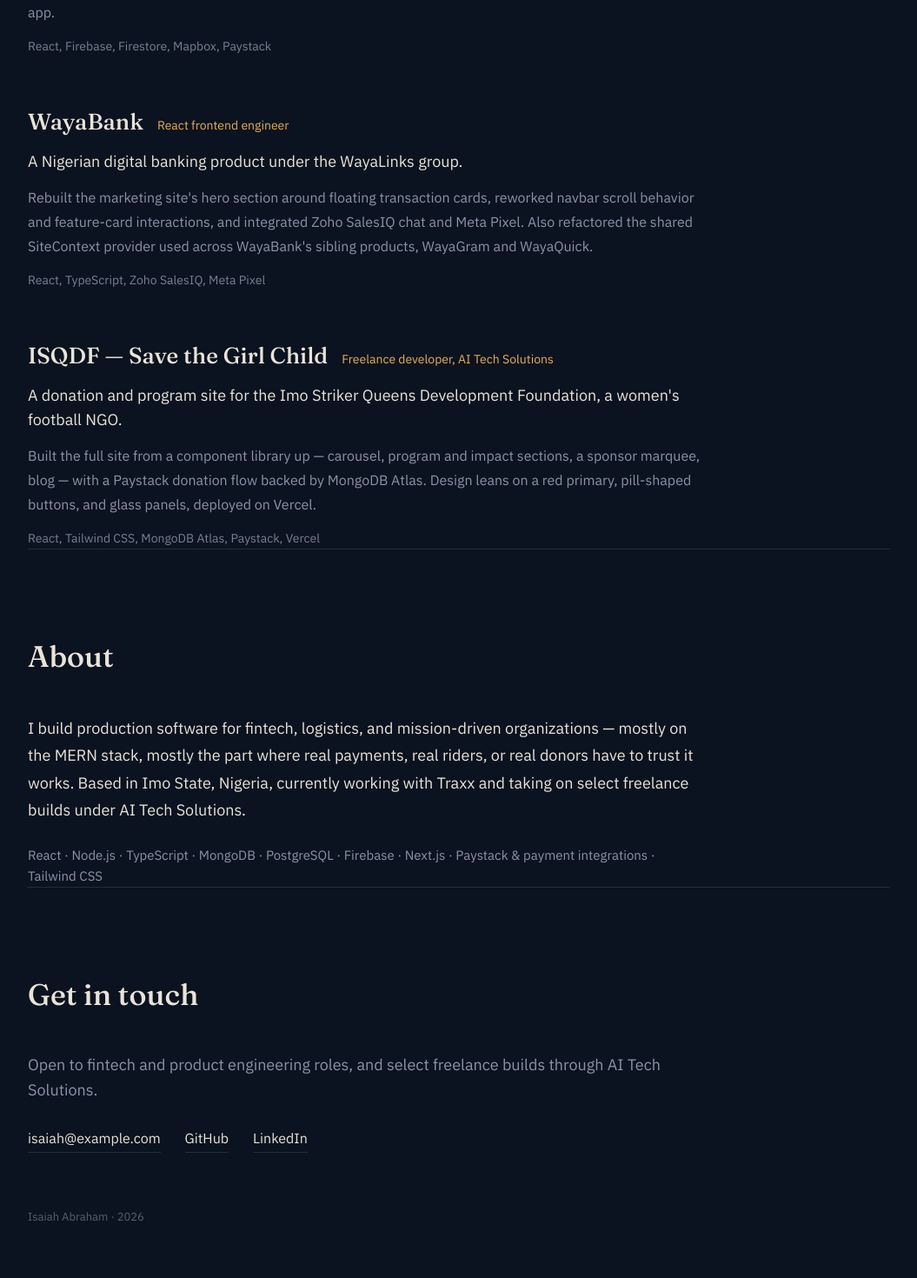
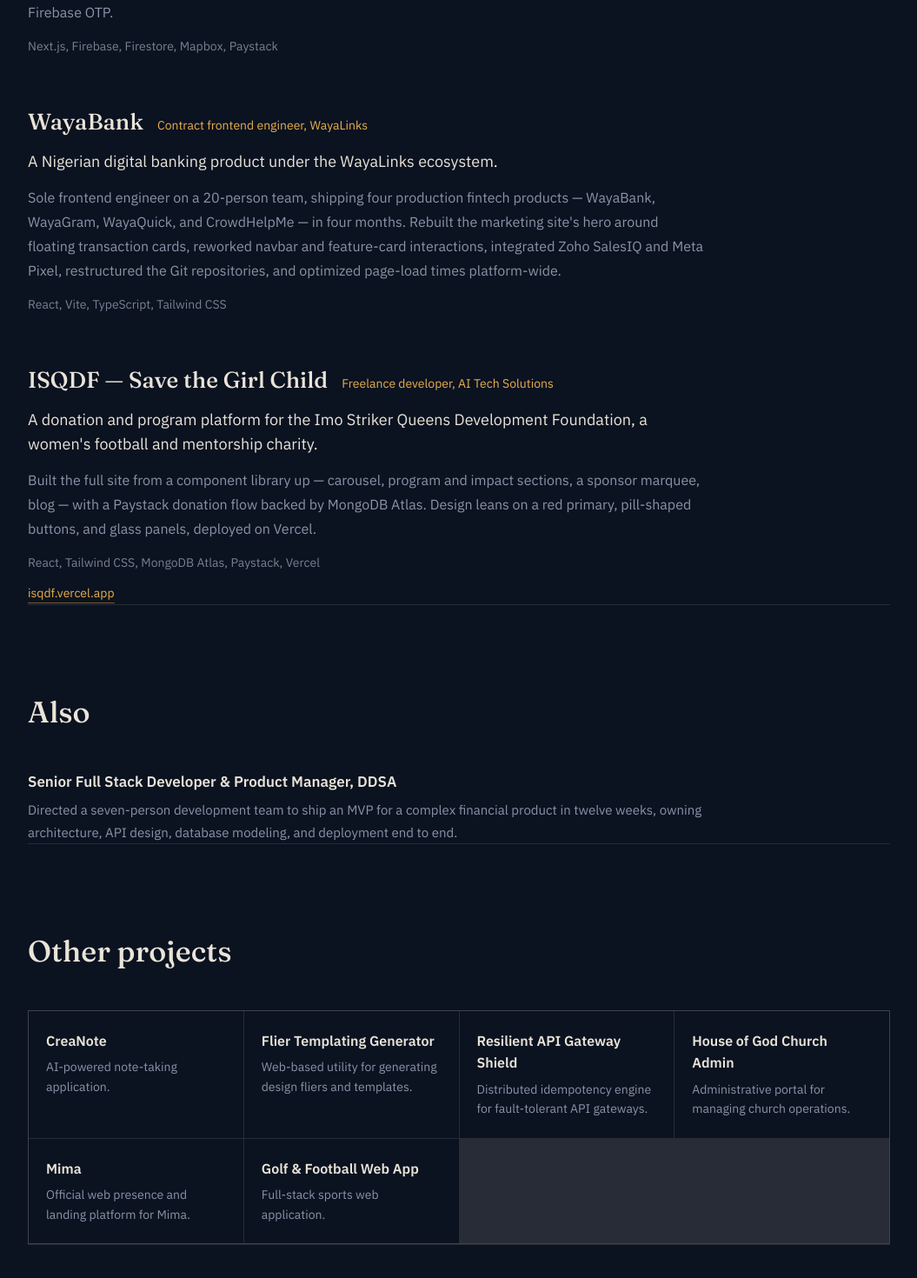
Before and after one commit to abrahamisaiah129/abrahamisaiah129.github.io, a Next.js app: page / in a window 1280 px wide. Shown: the part 1100-2570 px from the top of the page at 87% size, without its empty margins (112-1167 px from the left). Built offline with nearby package versions, Linux system fonts and the light colour scheme.

Commit message:
Fill in real contact info, DDSA experience, and public project links from GitHub profile

```diff
--- a/app/page.module.css
+++ b/app/page.module.css
@@ -149,6 +149,78 @@
   opacity: 0.85;
 }
 
+.projectLink {
+  display: inline-block;
+  margin-top: 12px;
+  font-size: 14px;
+  color: var(--accent);
+  text-decoration: none;
+  border-bottom: 1px solid var(--accent-dim);
+}
+
+.projectLink:hover {
+  border-color: var(--accent);
+}
+
+/* ---------- Experience ---------- */
+
+.experienceList {
+  display: flex;
+  flex-direction: column;
+  gap: 24px;
+  max-width: var(--max);
+}
+
+.experienceTitle {
+  font-size: 17px;
+  font-weight: 600;
+  margin: 0 0 6px;
+  color: var(--ink);
+}
+
+.experienceDetail {
+  font-size: 15px;
+  color: var(--muted);
+  line-height: 1.7;
+  margin: 0;
+}
+
+/* ---------- Other (public) projects ---------- */
+
+.publicProjectGrid {
+  display: grid;
+  grid-template-columns: repeat(auto-fill, minmax(240px, 1fr));
+  gap: 1px;
+  background: var(--line);
+  border: 1px solid var(--line);
+}
+
+.publicProjectCard {
+  display: block;
+  background: var(--bg);
+  padding: 22px 20px;
+  text-decoration: none;
+  transition: background 0.15s ease;
+}
+
+.publicProjectCard:hover {
+  background: var(--surface);
+}
+
+.publicProjectName {
+  font-size: 16px;
+  font-weight: 600;
+  color: var(--ink);
+  margin: 0 0 6px;
+}
+
+.publicProjectDescription {
+  font-size: 14px;
+  color: var(--muted);
+  line-height: 1.6;
+  margin: 0;
+}
+
 /* ---------- About ---------- */
 
 .aboutText {
--- a/app/page.tsx
+++ b/app/page.tsx
@@ -1,4 +1,4 @@
-import { profile, projects, skills } from "@/content";
+import { profile, projects, experience, publicProjects, skills } from "@/content";
 import styles from "./page.module.css";
 
 function RouteMark() {
@@ -56,10 +56,52 @@
               </div>
               <p className={styles.projectSummary}>{project.summary}</p>
               <p className={styles.projectDetail}>{project.detail}</p>
-              <p className={styles.projectStack}>
-                {project.stack.join(", ")}
+              <p className={styles.projectStack}>{project.stack.join(", ")}</p>
+              {project.link && (
+                <a
+                  className={styles.projectLink}
+                  href={project.link}
+                  target="_blank"
+                  rel="noreferrer"
+                >
+                  {project.link.replace("https://", "")}
+                </a>
+              )}
+            </article>
+          ))}
+        </div>
+      </section>
+
+      <section id="experience" className={styles.experience}>
+        <h2 className={styles.sectionHeading}>Also</h2>
+        <div className={styles.experienceList}>
+          {experience.map((role) => (
+            <article key={role.title} className={styles.experienceItem}>
+              <p className={styles.experienceTitle}>
+                {role.title}, {role.org}
               </p>
+              <p className={styles.experienceDetail}>{role.detail}</p>
             </article>
+          ))}
+        </div>
+      </section>
+
+      <section id="projects" className={styles.publicProjects}>
+        <h2 className={styles.sectionHeading}>Other projects</h2>
+        <div className={styles.publicProjectGrid}>
+          {publicProjects.map((project) => (
+            <a
+              key={project.name}
+              className={styles.publicProjectCard}
+              href={project.demo ?? project.repo}
+              target="_blank"
+              rel="noreferrer"
+            >
+              <p className={styles.publicProjectName}>{project.name}</p>
+              <p className={styles.publicProjectDescription}>
+                {project.description}
+              </p>
+            </a>
           ))}
         </div>
       </section>
@@ -67,6 +109,7 @@
       <section id="about" className={styles.about}>
         <h2 className={styles.sectionHeading}>About</h2>
         <p className={styles.aboutText}>{profile.summary}</p>
+        <p className={styles.aboutText}>{profile.education}</p>
         <p className={styles.skillsText}>{skills.join(" · ")}</p>
       </section>
 
--- a/content.ts
+++ b/content.ts
@@ -6,12 +6,13 @@
   role: "Senior Full-Stack Engineer",
   tagline: "Building the systems money and motion run on.",
   summary:
-    "I build production software for fintech, logistics, and mission-driven organizations — mostly on the MERN stack, mostly the part where real payments, real riders, or real donors have to trust it works. Based in Imo State, Nigeria, currently working with Traxx and taking on select freelance builds under AI Tech Solutions.",
+    "I'm a senior full-stack engineer with a background in Mechatronics Engineering, specializing in fintech platforms, SaaS products, and the payment and tracking infrastructure underneath them. Based in Imo State, Nigeria, currently building Traxx and taking on select freelance work through AI Tech Solutions.",
   location: "Imo State, Nigeria",
-  // TODO: replace with your real contact details before publishing
-  email: "isaiah@example.com",
+  email: "abrahamisaiah129@gmail.com",
   github: "https://github.com/abrahamisaiah129",
-  linkedin: "https://linkedin.com/in/your-linkedin-handle",
+  linkedin: "https://linkedin.com/in/abrahamisaiah",
+  education:
+    "B.Eng. in Mechatronics Engineering (Software Option), Federal University of Technology Owerri",
 };
 
 export type Project = {
@@ -26,41 +27,100 @@
 export const projects: Project[] = [
   {
     name: "Traxx",
-    role: "Full-stack engineer",
+    role: "Founding developer",
     summary:
-      "A fleet management and delivery tracking platform for Nigerian logistics businesses.",
+      "A fleet management and delivery-tracking SaaS for Nigerian logistics businesses.",
     detail:
-      "I work across the fleet manager dashboard, the rider progressive web app, and the customer tracking portal — the three surfaces that have to agree on where a delivery actually is in real time. Firestore security rules carry the access-control logic, so the frontend stays focused on flow and state. Current work includes rebuilding email verification and password reset on Firebase OTP, and wiring Mapbox directly into the rider app.",
-    stack: ["React", "Firebase", "Firestore", "Mapbox", "Paystack"],
+      "I work across the fleet manager dashboard, the rider progressive web app, and the customer tracking portal — the three surfaces that have to agree on where a delivery actually is in real time. Firestore security rules carry the access-control logic, so the frontend stays focused on flow and state. Live GPS runs on Mapbox, checkout on Paystack, and current work includes rebuilding email verification and password reset on Firebase OTP.",
+    stack: ["Next.js", "Firebase", "Firestore", "Mapbox", "Paystack"],
   },
   {
     name: "WayaBank",
-    role: "React frontend engineer",
+    role: "Contract frontend engineer, WayaLinks",
     summary:
-      "A Nigerian digital banking product under the WayaLinks group.",
+      "A Nigerian digital banking product under the WayaLinks ecosystem.",
     detail:
-      "Rebuilt the marketing site's hero section around floating transaction cards, reworked navbar scroll behavior and feature-card interactions, and integrated Zoho SalesIQ chat and Meta Pixel. Also refactored the shared SiteContext provider used across WayaBank's sibling products, WayaGram and WayaQuick.",
-    stack: ["React", "TypeScript", "Zoho SalesIQ", "Meta Pixel"],
+      "Sole frontend engineer on a 20-person team, shipping four production fintech products — WayaBank, WayaGram, WayaQuick, and CrowdHelpMe — in four months. Rebuilt the marketing site's hero around floating transaction cards, reworked navbar and feature-card interactions, integrated Zoho SalesIQ and Meta Pixel, restructured the Git repositories, and optimized page-load times platform-wide.",
+    stack: ["React", "Vite", "TypeScript", "Tailwind CSS"],
   },
   {
     name: "ISQDF — Save the Girl Child",
     role: "Freelance developer, AI Tech Solutions",
     summary:
-      "A donation and program site for the Imo Striker Queens Development Foundation, a women's football NGO.",
+      "A donation and program platform for the Imo Striker Queens Development Foundation, a women's football and mentorship charity.",
     detail:
       "Built the full site from a component library up — carousel, program and impact sections, a sponsor marquee, blog — with a Paystack donation flow backed by MongoDB Atlas. Design leans on a red primary, pill-shaped buttons, and glass panels, deployed on Vercel.",
     stack: ["React", "Tailwind CSS", "MongoDB Atlas", "Paystack", "Vercel"],
+    link: "https://isqdf.vercel.app",
+  },
+];
+
+export type Role = {
+  title: string;
+  org: string;
+  detail: string;
+};
+
+export const experience: Role[] = [
+  {
+    title: "Senior Full Stack Developer & Product Manager",
+    org: "DDSA",
+    detail:
+      "Directed a seven-person development team to ship an MVP for a complex financial product in twelve weeks, owning architecture, API design, database modeling, and deployment end to end.",
+  },
+];
+
+export type PublicProject = {
+  name: string;
+  description: string;
+  repo: string;
+  demo?: string;
+};
+
+export const publicProjects: PublicProject[] = [
+  {
+    name: "CreaNote",
+    description: "AI-powered note-taking application.",
+    repo: "https://github.com/abrahamisaiah129/creanote",
+    demo: "https://creanote-five.vercel.app",
+  },
+  {
+    name: "Flier Templating Generator",
+    description: "Web-based utility for generating design fliers and templates.",
+    repo: "https://github.com/abrahamisaiah129/flier-templating-generator",
+    demo: "https://flier-templating-generator.vercel.app",
+  },
+  {
+    name: "Resilient API Gateway Shield",
+    description: "Distributed idempotency engine for fault-tolerant API gateways.",
+    repo: "https://github.com/abrahamisaiah129/Resilient-API-Gateway-Shield-Distributed-Idempotency-Engine",
+  },
+  {
+    name: "House of God Church Admin",
+    description: "Administrative portal for managing church operations.",
+    repo: "https://github.com/abrahamisaiah129/house-of-god-church-admin",
+  },
+  {
+    name: "Mima",
+    description: "Official web presence and landing platform for Mima.",
+    repo: "https://github.com/abrahamisaiah129/mima-official",
+  },
+  {
+    name: "Golf & Football Web App",
+    description: "Full-stack sports web application.",
+    repo: "https://github.com/abrahamisaiah129/GOLFANDFOOTBALLWEBAPP",
   },
 ];
 
 export const skills = [
   "React",
+  "Next.js",
   "Node.js",
   "TypeScript",
   "MongoDB",
   "PostgreSQL",
   "Firebase",
-  "Next.js",
   "Paystack & payment integrations",
+  "Mapbox & live GPS tracking",
   "Tailwind CSS",
 ];
```
